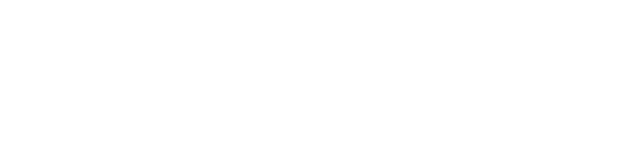
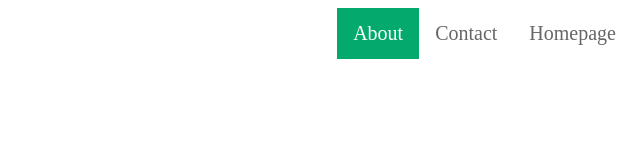
Before and after one commit to 1vannn/top-movies-list, a plain HTML site: page Website/About/about.html in a window 1280 px wide. Shown: the whole page, without its empty margins (640-1280 px from the left). Drawn offline with Linux system fonts and the light colour scheme.

Commit message:
Navbar update

```diff
--- a/Website/About/about.html
+++ b/Website/About/about.html
@@ -0,0 +1,14 @@
+<html>
+<head>
+    <title>About</title>
+    <link rel="stylesheet" type="text/css" href="../CSS/style.css">
+</head>
+
+<body>
+    <ul>
+        <li><a href="../Homepage/index.html">Homepage</a></li>
+        <li><a href="../Contact/contact.html">Contact</a></li>
+        <li><a class="active" href="../About/about.html">About</a></li>
+    </ul>
+</body>
+</html>
--- a/Website/Homepage/style.css
+++ b/Website/CSS/style.css
@@ -3,12 +3,10 @@ ul {
     margin: 0;
     padding: 0;
     overflow: hidden;
-    border: 1px solid #e7e7e7;
-    background-color: #f3f3f3;
 }
 
 li {
-    float: left;
+    float: right;
     font-size: 20px;
 }
 
@@ -28,3 +26,7 @@ li a.active {
     color: white;
     background-color: #04AA6D;
 }
+
+body {
+
+}
```
Also changed, not shown: Website/Contact/contact.html (+14 -0 lines), Website/Homepage/index.html (+5 -1 lines), Website/About/style.css (deleted), Website/Contact/style.css (deleted).
